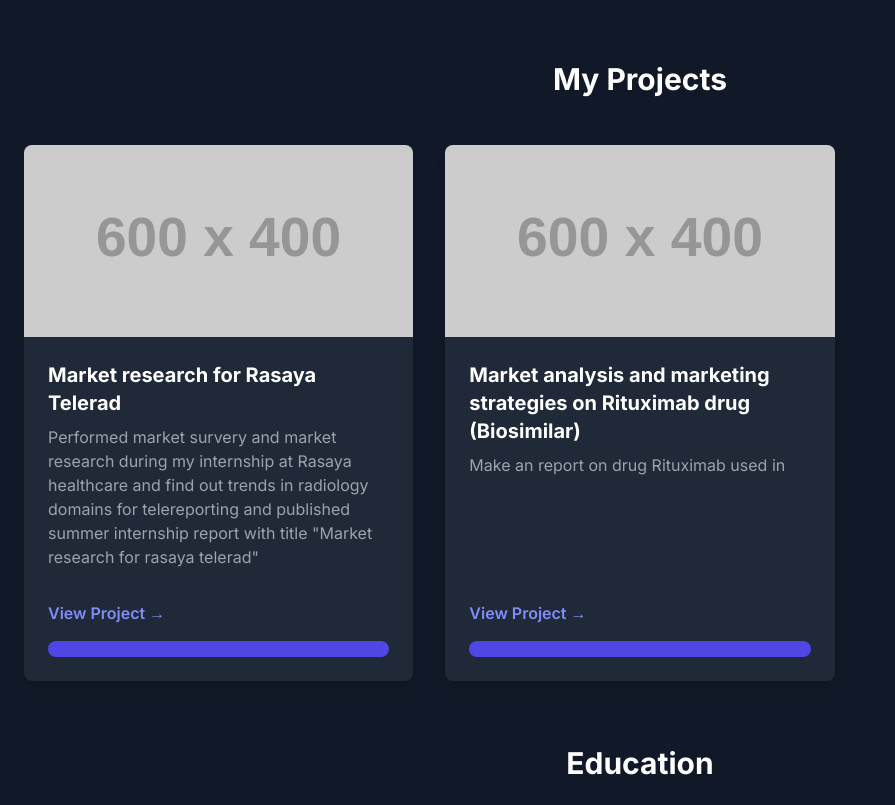
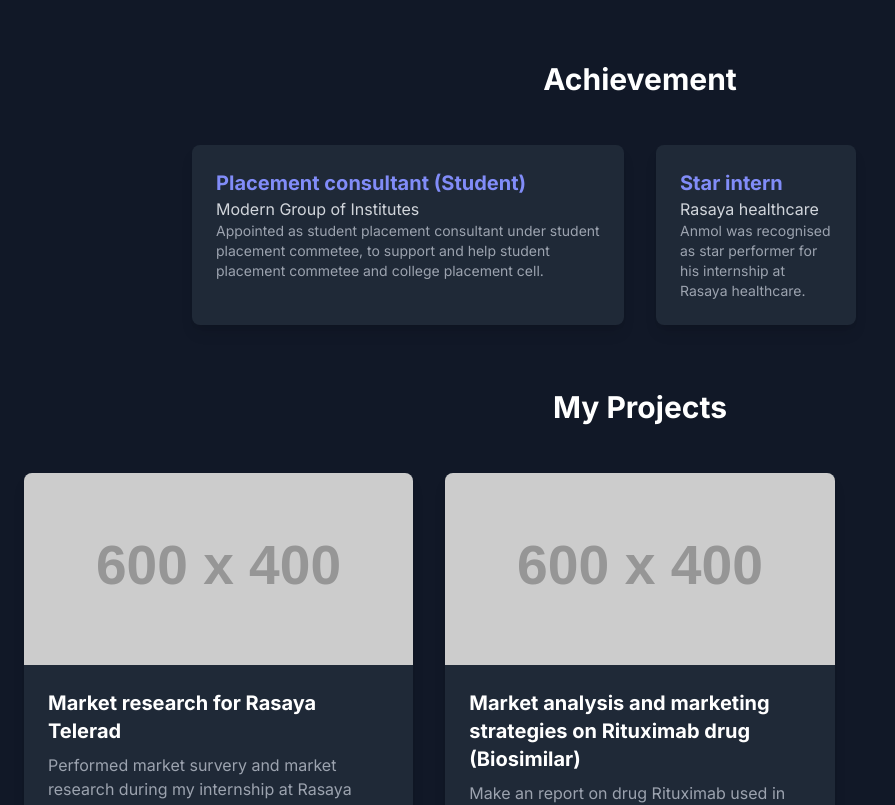
Before and after one commit to Anmol-Sharma-PMT/portfolio-, a plain HTML site: page index.html in a window 1280 px wide. Shown: the part 1779-2584 px from the top of the page, without its empty margins (0-895 px from the left). Drawn offline with nearby package versions, Linux system fonts and the light colour scheme; placeholder pictures from the web are drawn by us.

Commit message:
Update index.html

```diff
--- a/index.html
+++ b/index.html
@@ -35,6 +35,7 @@
                 <div class="hidden md:flex items-center space-x-8">
                     <a href="#about" class="text-gray-300 hover:text-indigo-400 transition-colors duration-300">About</a>
                     <a href="#internship" class="text-gray-300 hover:text-indigo-400 transition-colors duration-300">Internship</a>
+                    <a href="#Achievement" class="text-gray-300 hover:text-indigo-400 transition-colors duration-300">Achievement</a>
                     <a href="#projects" class="text-gray-300 hover:text-indigo-400 transition-colors duration-300">Projects</a>
                     <a href="#education" class="text-gray-300 hover:text-indigo-400 transition-colors duration-300">Education</a>
                     <a href="#Refference" class="text-gray-300 hover:text-indigo-400 transition-colors duration-300">Reference</a>
@@ -54,6 +55,7 @@
         <div id="mobile-menu" class="hidden md:hidden px-6 pb-4 space-y-2">
             <a href="#about" class="block text-gray-300 hover:text-indigo-400 transition-colors duration-300">About</a>
             <a href="#internship" class="block text-gray-300 hover:text-indigo-400 transition-colors duration-300">Internship</a>
+            <a href="#Achievement" class="block text-gray-300 hover:text-indigo-400 transition-colors duration-300">Achievement</a>
             <a href="#projects" class="block text-gray-300 hover:text-indigo-400 transition-colors duration-300">Projects</a>
             <a href="#education" class="block text-gray-300 hover:text-indigo-400 transition-colors duration-300">Education</a>
             <a href="#Refference" class="block text-gray-300 hover:text-indigo-400 transition-colors duration-300">Reference</a>
@@ -160,7 +162,24 @@
                 </div>
             </div>
         </section>
+ <!-- Achievement -->
+        <section id="Achievement" class="section my-16">
+            <h2 class="text-3xl font-bold text-center text-white mb-12">Achievement</h2>
+            <div class="max-w-4xl mx-auto grid grid-cols-1 md:grid-cols-2 gap-8">
+                <div class="bg-gray-800 p-6 rounded-lg shadow-lg">
+                    <a href="#"<h3 class="text-xl font-bold text-indigo-400">Placement consultant (Student)</h3></a>
+                    <p class="text-gray-300">Modern Group of Institutes </p>
+                    <p class="text-gray-400 text-sm">Appointed as student placement consultant under student placement commetee, to support and help student placement commetee and college placement cell.</p>
+                </div>
+            <div class="max-w-4xl mx-auto grid grid-cols-1 md:grid-cols-2 gap-8">
+                <div class="bg-gray-800 p-6 rounded-lg shadow-lg">
+                    <a href="#"<h3 class="text-xl font-bold text-indigo-400">Star intern</h3></a>
+                    <p class="text-gray-300">Rasaya healthcare </p>
+                    <p class="text-gray-400 text-sm">Anmol was recognised as star performer for his internship at Rasaya healthcare.</p>
+                </div>
 
+            </div>
+        </section>
 
         <!-- Projects Section -->
         <section id="projects" class="section my-16">
```
